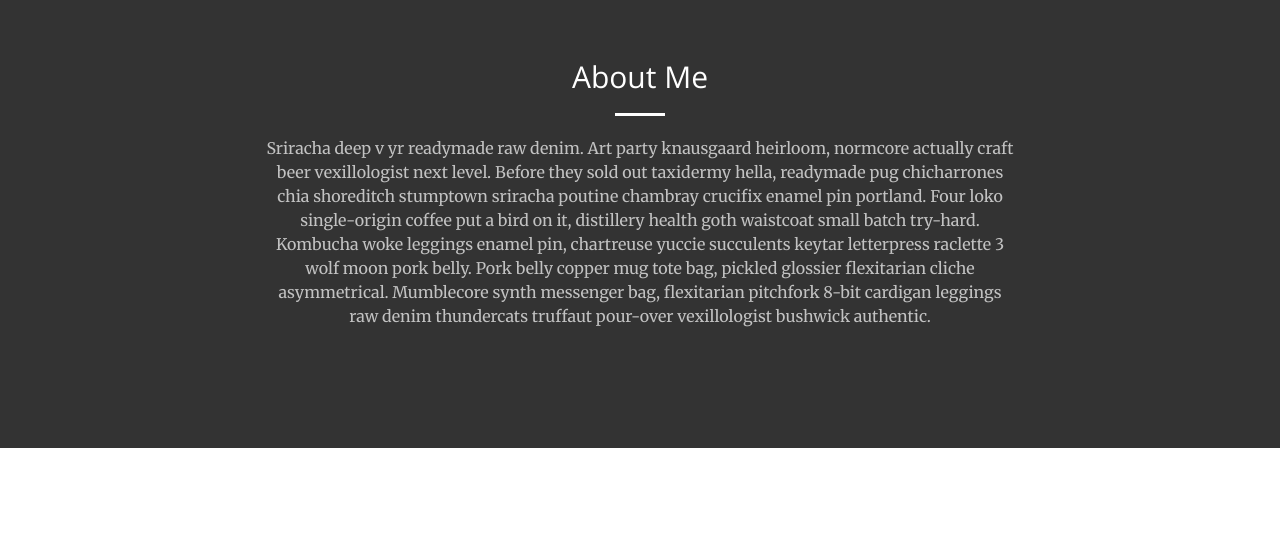
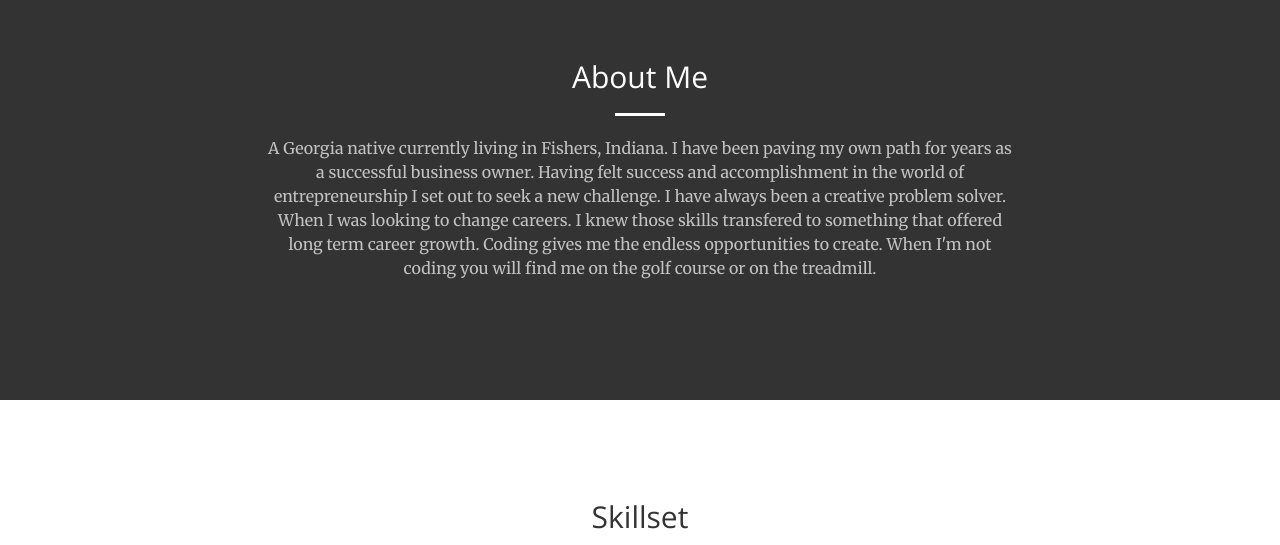
Before and after one commit to wcellison1/wcellison1.github.io, a website: page index.html in a window 1280 px wide. Shown: the part 840-1385 px from the top of the page. Drawn offline with nearby package versions, Linux system fonts and the light colour scheme.

Commit message:
about me

```diff
--- a/index.html
+++ b/index.html
@@ -85,7 +85,9 @@
                 <div class="col-lg-8 col-lg-offset-2 text-center">
                     <h2 class="section-heading">About Me</h2>
                     <hr class="light">
-                    <p class="text-faded">Sriracha deep v yr readymade raw denim. Art party knausgaard heirloom, normcore actually craft beer vexillologist next level. Before they sold out taxidermy hella, readymade pug chicharrones chia shoreditch stumptown sriracha poutine chambray crucifix enamel pin portland. Four loko single-origin coffee put a bird on it, distillery health goth waistcoat small batch try-hard. Kombucha woke leggings enamel pin, chartreuse yuccie succulents keytar letterpress raclette 3 wolf moon pork belly. Pork belly copper mug tote bag, pickled glossier flexitarian cliche asymmetrical. Mumblecore synth messenger bag, flexitarian pitchfork 8-bit cardigan leggings raw denim thundercats truffaut pour-over vexillologist bushwick authentic.</p>
+                    <p class="text-faded">
+                    A Georgia native currently living in Fishers, Indiana. I have been paving my own path for years as a successful business owner. Having felt success and accomplishment in the world of entrepreneurship I set out to seek a new challenge. I have always been a creative problem solver. When I was looking to change careers. I knew those skills transfered to something that offered long term career growth. Coding gives me the endless opportunities to create. When I'm not coding you will find me on the golf course or on the treadmill.
+                    <!-- Sriracha deep v yr readymade raw denim. Art party knausgaard heirloom, normcore actually craft beer vexillologist next level. Before they sold out taxidermy hella, readymade pug chicharrones chia shoreditch stumptown sriracha poutine chambray crucifix enamel pin portland. Four loko single-origin coffee put a bird on it, distillery health goth waistcoat small batch try-hard. Kombucha woke leggings enamel pin, chartreuse yuccie succulents keytar letterpress raclette 3 wolf moon pork belly. Pork belly copper mug tote bag, pickled glossier flexitarian cliche asymmetrical. Mumblecore synth messenger bag, flexitarian pitchfork 8-bit cardigan leggings raw denim thundercats truffaut pour-over vexillologist bushwick authentic. --></p>
                     <!--<a href="#services" class="page-scroll btn btn-default btn-xl sr-button">Skillset and Portfolio</a>-->
                 </div>
             </div>
```
Also changed, not shown: img/guns_and_rose.jpg.
